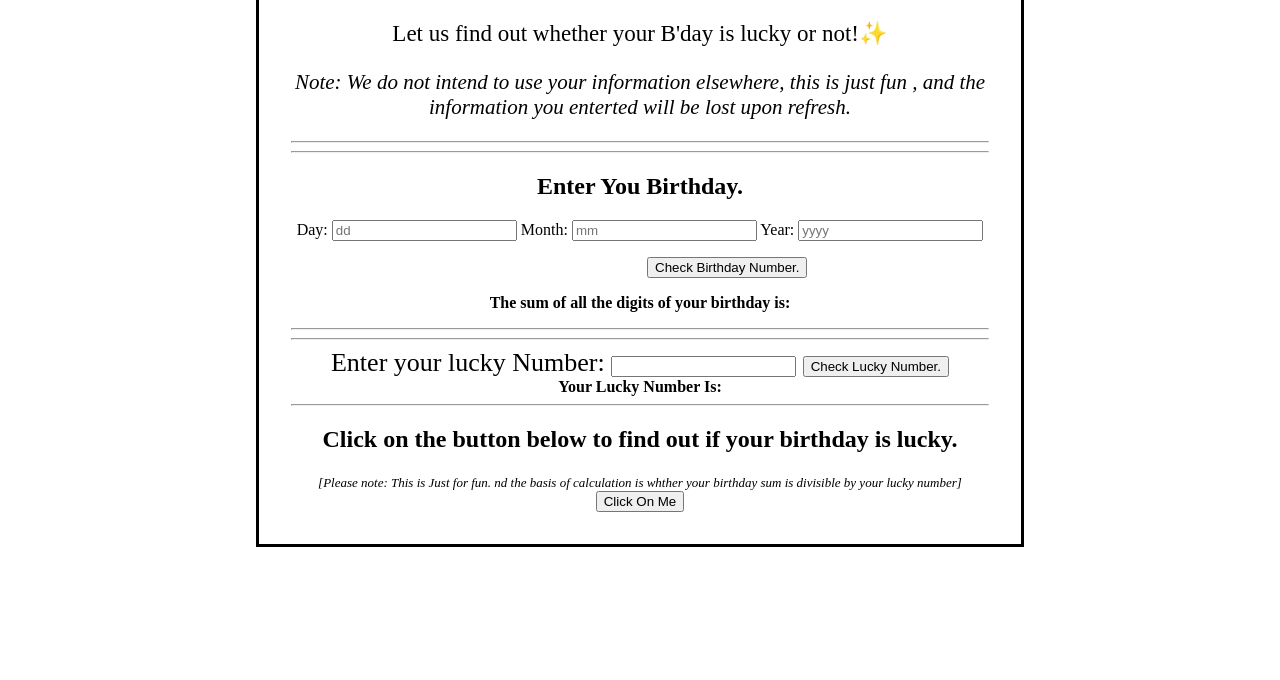
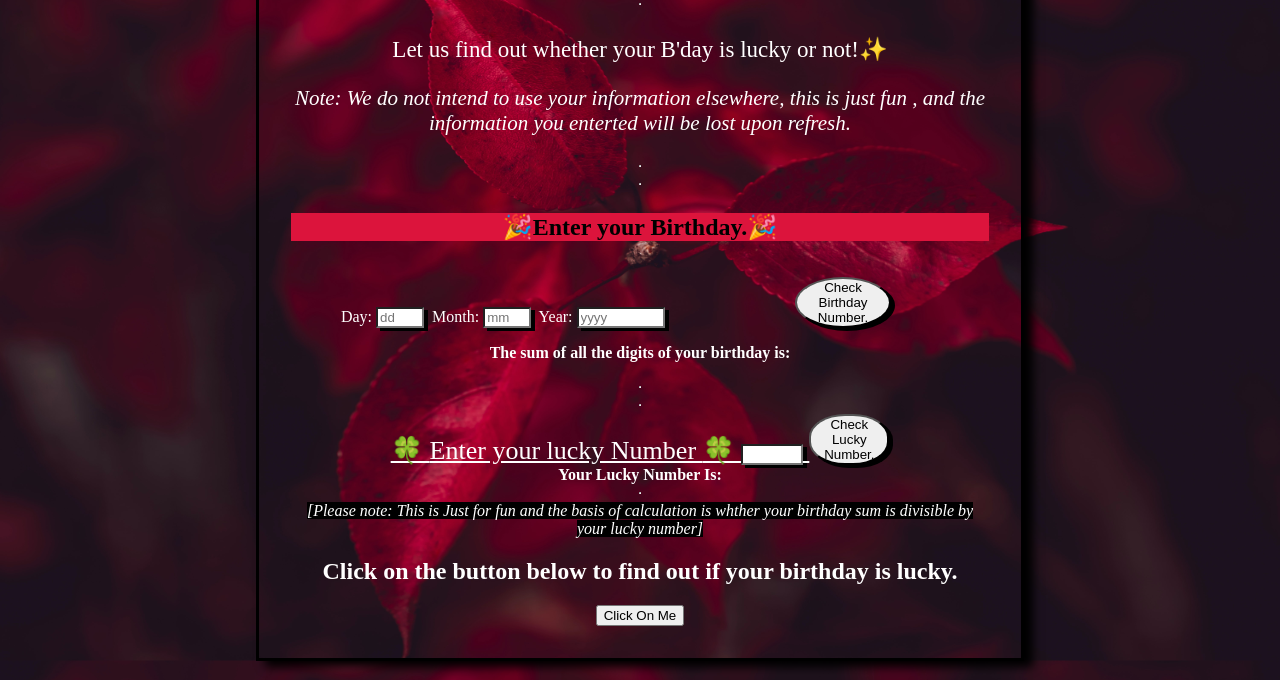
Before and after one commit to Dtech-Dbug/lucky-bday-, a plain HTML site: page index.html in a window 1280 px wide. Shown: the part 120-800 px from the top of the page. Drawn offline with Linux system fonts and the light colour scheme.

Commit message:
stylings: updated

```diff
--- a/index.html
+++ b/index.html
@@ -8,7 +8,7 @@
 <body>
 
     <header style="text-align: center;">
-       <h1>Luck & Leap</h1>
+       <h1 style="background-color: crimson;">   <span style="color:black;">Luck</span>   & Leap</h1>
     </header>
     <hr>
 
@@ -24,18 +24,18 @@
     <div class="date">
 
 
-        <h2>Enter You Birthday.</h2>
+        <h2 style="color: black; background-color: crimson;">🎉Enter your Birthday.🎉</h2>
 
         <label for="day">Day:</label>
-        <input class="day" type="number" placeholder="dd">
+        <input style=" box-shadow:4px  3px black ; width: 3em;margin-right: 0.3em;" class="day" type="number" placeholder="dd">
 
         <label for="month">Month:</label>
-        <input class="month" type="number" placeholder="mm">
+        <input style="width: 3em; box-shadow:4px  3px black;margin-right: 0.3em;" class="month" type="number" placeholder="mm">
 
         <label for="year">Year:</label>
-        <input class= "year" type="number" placeholder="yyyy">
+        <input style="width: 6em; box-shadow:4px  3px black;" class= "year" type="number" placeholder="yyyy">
 
-        <button style="margin-top: 1rem; margin-left: 25%;" id="button">
+        <button style="margin-top: 1rem; margin-left: 25%;width: 6rem; border-radius: 50%;transform: translateX(-3rem); box-shadow:4px  3px black;outline: none;" id="button">
             Check Birthday Number.
         </button>
 
@@ -48,26 +48,30 @@
     <hr>
 
     <div class="luckyNumber">
-        <label for="lucky number" style="font-size: 26px; ">
-        Enter your lucky Number:
+        <label for="lucky number" style="font-size: 26px;text-decoration:underline; ">
+            <span>🍀 </span> Enter your lucky Number <span>🍀 </span>
 
-            <input class="luckyN" type="number">
+            <input style="width: 4em; box-shadow:4px  3px black;" class="luckyN" type="number">
 
         </label>
 
-        <button id="button2">
+        <button id="button2" style="width: 6em;border-radius: 45%; outline: none; box-shadow:4px  3px black;">
+
             Check Lucky Number.
         </button>
         <div class="2">
-            <b>Your Lucky Number Is: <span class="result2" style="text-decoration: underline;"></span> </b>
+            <b>Your Lucky Number Is: <span class="result2" style="text-decoration: none;"></span> </b>
 
         </div>
     </div>
     <hr>
 
     <div class="final">
+        <i style="background-color: black;">[Please note: This is Just for fun and the basis of calculation is whther your birthday sum is divisible by your lucky number]</i>
         <h2>Click on the button below to find out if your birthday is lucky.</h2>
-          <span style="font-size: 13px;"> <i>[Please note: This is Just for fun. nd the basis of calculation is whther your birthday sum is divisible by your lucky number]</i>
+          <span style="font-size: 13px;">
+
+
 
            <div class="button3">
 
@@ -75,13 +79,21 @@
                 Click On Me
             </button>
            </div>
+           <div style="font-size: 3rem" class="scroll-down">
+
+        </div>
 
            <div class="final-result">
                <img style="width: 100%;" id="gif"  src="./gif1.gif" alt="" hidden>
 
            </div>
-           <div id="final"></div>
+           <div id="final" style="font-size: 2rem; color: black; background-color: crimson;"></div>
 
+
+            <div class="footer-gif" ; hidden>
+                <h2>Thanks for using this.This is nothing serios,just for fun. But,hey just so you know...👇</h2>
+                <img style="width: 100%;" src="https://media.giphy.com/media/12XDYvMJNcmLgQ/giphy.gif" alt="">
+            </div>
     </div>
 
 
@@ -98,6 +110,8 @@
   const rslt3 = document.querySelector('.final-result')
   const gif1 = document.querySelector('#gif')
   const rsltF = document.getElementById('final')
+  const scrollD = document.querySelector(".scroll-down")
+  const footerGif = document.querySelector(".footer-gif")
 
 
 
@@ -140,6 +154,8 @@
     var date = dd + mm + yyyy  ;
     let inputLuckyN = parseInt(ln.value)
 
+    scrollD.innerHTML= "Scroll Down Below⬇️"
+
 		gif1.removeAttribute('hidden');
         rslt3.classList.add('fadeInDown');
 
@@ -149,6 +165,8 @@
         }else{
             rsltF.innerHTML= "oops!"
         }
+
+        footerGif.removeAttribute('hidden')
         }
 
 
@@ -166,8 +184,15 @@
     body{
         text-align: center;
         border: 3px solid black;
+        color: white;
         margin: 0 20%;
         padding: 2rem 2rem;
+        background-color: crimson;
+        box-shadow: 9px 6px 9px black;
+        background-image: url(/timothy-dykes-rgJI8jSpLXQ-unsplash.jpg);
+        background-size: 100% 100%;
+        display: flex;
+        flex-direction: column;
     }
 </style>
 </html>
```
Also changed, not shown: timothy-dykes-rgJI8jSpLXQ-unsplash.jpg (added).
